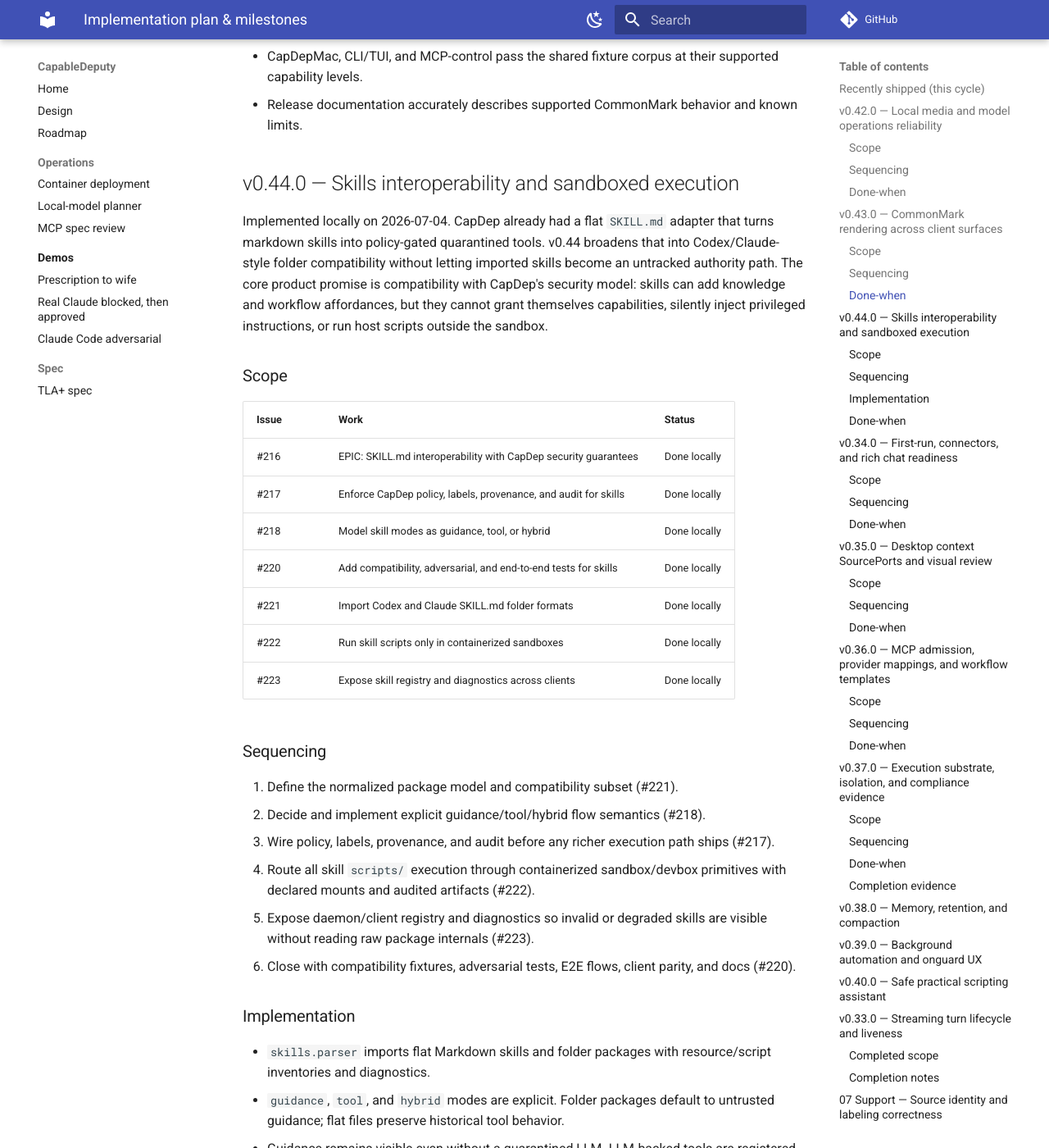
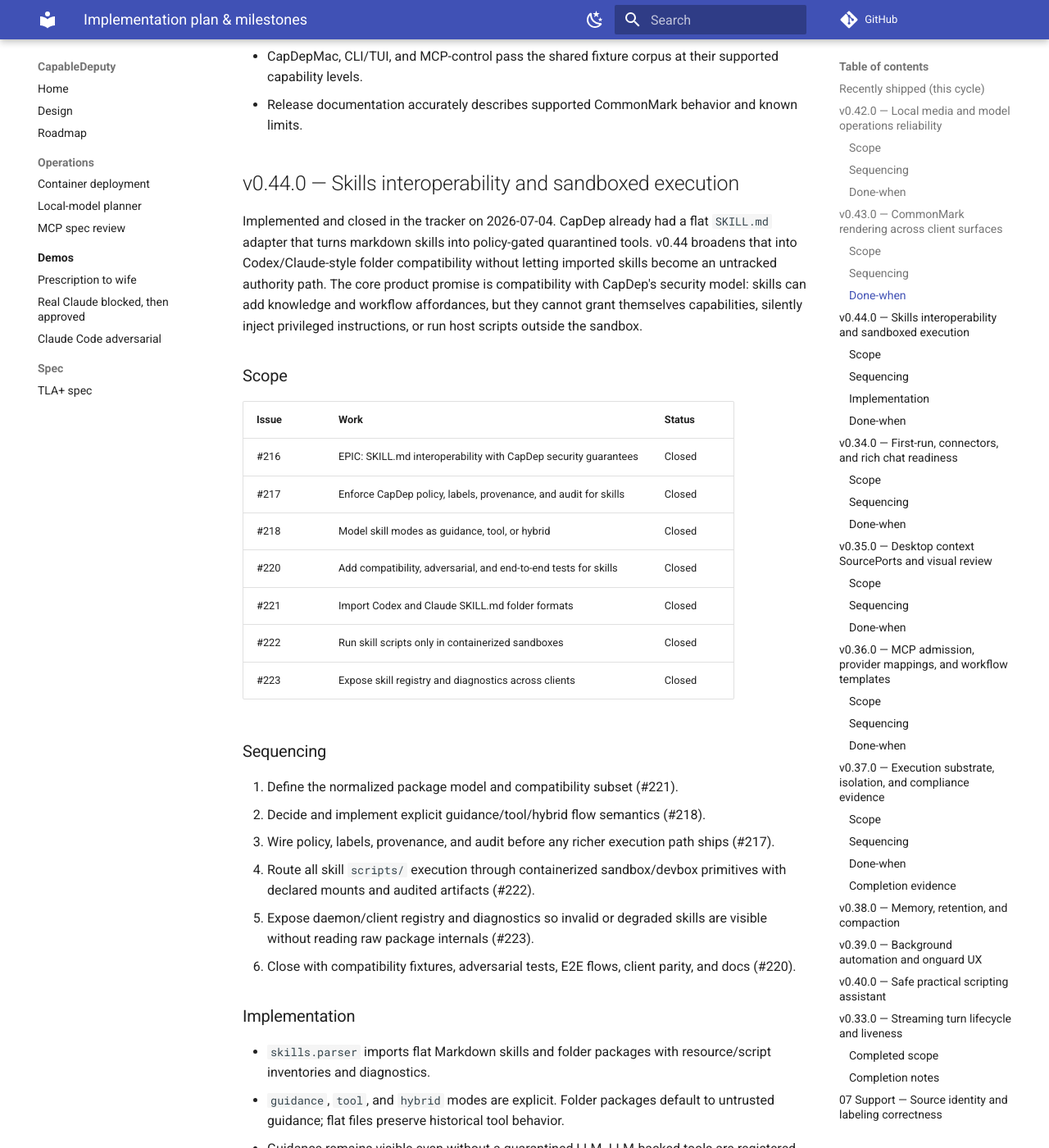
Before and after one commit to marctjones/capabledeputy, an MkDocs documentation site: the page built from docs/implementation-plan.md, in a window 1280 px wide and 1400 px high, scrolled down 6110 px. Shown: the whole window at 82% size. Built offline with MkDocs 1.6.1 and Material for MkDocs 9.7.7, drawn with Linux system fonts in a browser that asks for light colours; comment, search, counter and statistics services are not loaded.

Commit message:
mark skills milestone closed

```diff
--- a/docs/implementation-plan.md
+++ b/docs/implementation-plan.md
@@ -219,7 +219,7 @@ the CapDepMac Swift package tests pass.
 
 ## v0.44.0 — Skills interoperability and sandboxed execution
 
-Implemented locally on 2026-07-04. CapDep already had a flat `SKILL.md` adapter that turns
+Implemented and closed in the tracker on 2026-07-04. CapDep already had a flat `SKILL.md` adapter that turns
 markdown skills into policy-gated quarantined tools. v0.44 broadens that into
 Codex/Claude-style folder compatibility without letting imported skills become
 an untracked authority path. The core product promise is compatibility with
@@ -231,13 +231,13 @@ instructions, or run host scripts outside the sandbox.
 
 | Issue | Work | Status |
 |---|---|---|
-| #216 | EPIC: SKILL.md interoperability with CapDep security guarantees | Done locally |
-| #217 | Enforce CapDep policy, labels, provenance, and audit for skills | Done locally |
-| #218 | Model skill modes as guidance, tool, or hybrid | Done locally |
-| #220 | Add compatibility, adversarial, and end-to-end tests for skills | Done locally |
-| #221 | Import Codex and Claude SKILL.md folder formats | Done locally |
-| #222 | Run skill scripts only in containerized sandboxes | Done locally |
-| #223 | Expose skill registry and diagnostics across clients | Done locally |
+| #216 | EPIC: SKILL.md interoperability with CapDep security guarantees | Closed |
+| #217 | Enforce CapDep policy, labels, provenance, and audit for skills | Closed |
+| #218 | Model skill modes as guidance, tool, or hybrid | Closed |
+| #220 | Add compatibility, adversarial, and end-to-end tests for skills | Closed |
+| #221 | Import Codex and Claude SKILL.md folder formats | Closed |
+| #222 | Run skill scripts only in containerized sandboxes | Closed |
+| #223 | Expose skill registry and diagnostics across clients | Closed |
 
 ### Sequencing
 
```
Also changed, not shown: ROADMAP.md (+1 -1 lines).
